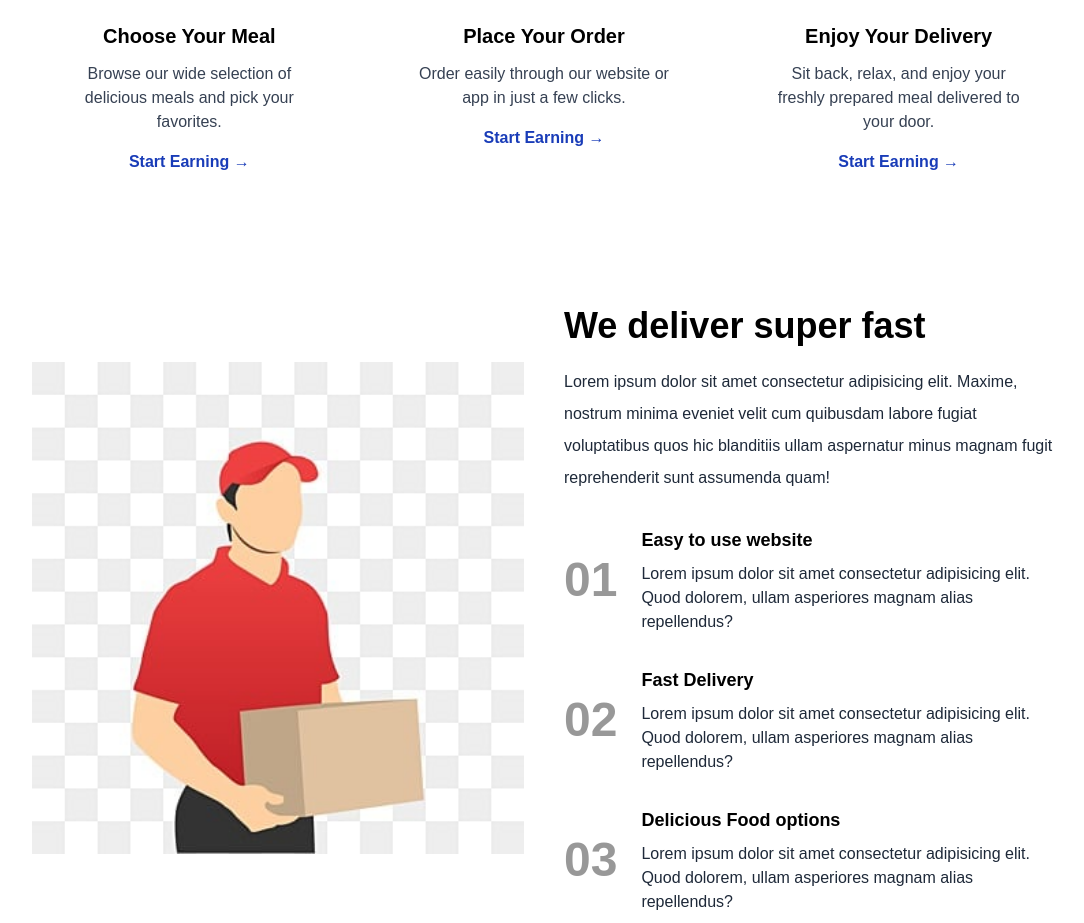
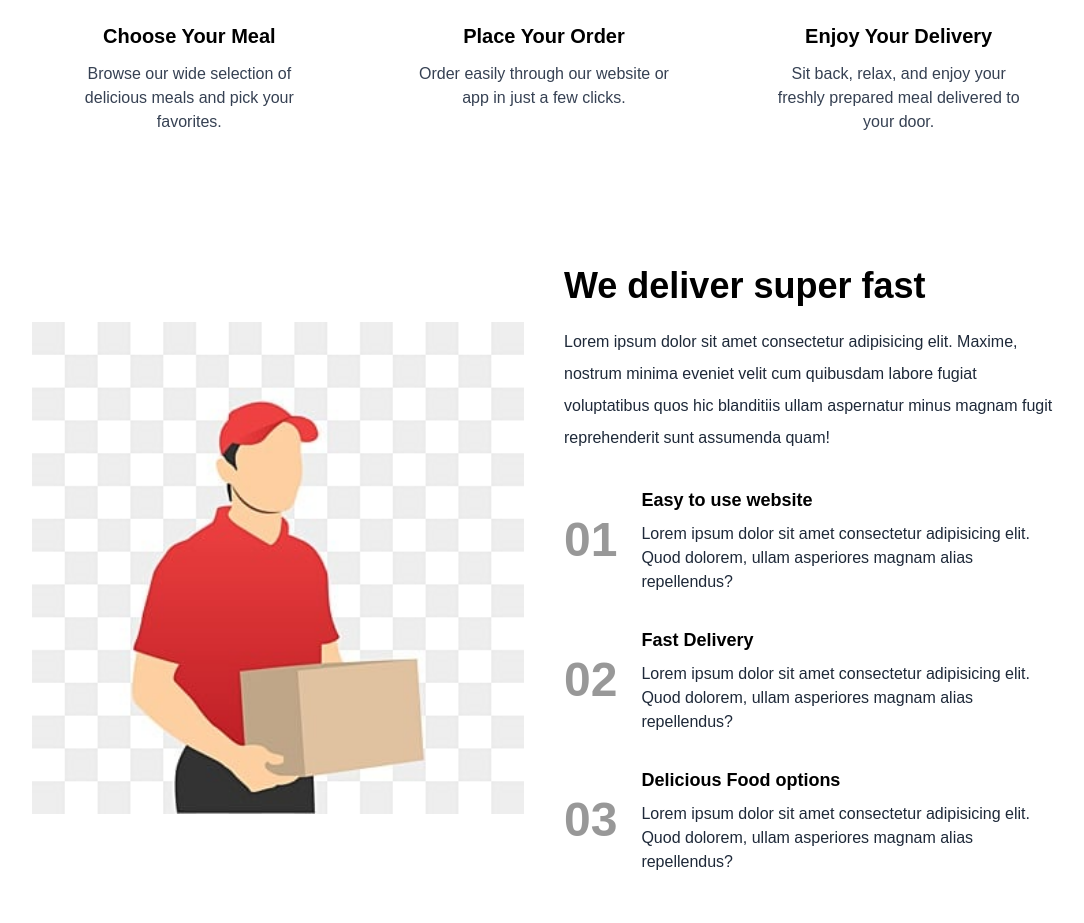
Before and after one commit to BigCelz/food-app, a Next.js app: page / in a window 1280 px wide. Shown: the part 2524-3447 px from the top of the page, without its empty margins (96-1180 px from the left). Built offline with nearby package versions, Linux system fonts and the light colour scheme.

Commit message:
updated changes

```diff
--- a/src/app/components/Helper/ThemeToggler.jsx
+++ b/src/app/components/Helper/ThemeToggler.jsx
@@ -16,7 +16,7 @@ const ThemeToggler = () => {
   const currentTheme = theme === "system" ? systemTheme : theme;
   return (
     <button
-      className="p-2 transition w-10 h-10 rounded-full bg-blue-950 dark:bg-white dark:hover:bg-gray-400 flex items-center justify-center flex-col  duration-200"
+      className="p-2 transition w-10 h-10 rounded-full bg-blue-950 hover:bg-blue-900 dark:bg-white dark:hover:bg-gray-400 flex items-center justify-center flex-col  duration-200"
       onClick={() => setTheme(currentTheme === "dark" ? "light" : "dark")}
     >
         {currentTheme === 'dark' ? (
--- a/src/app/components/Home/HowItWork/HowItWorkCard.jsx
+++ b/src/app/components/Home/HowItWork/HowItWorkCard.jsx
@@ -24,10 +24,6 @@ const HowItWorkCard = ({ image, title, description, num }) => {
         <p className="text-center font-medium sm:w-[80%] mx-auto text-gray-700 dark:text-gray-300 mt-3 ">
           {description}
         </p>
-
-        <p className="mt-4 text-base font-bold text-blue-800 dark:text-blue-400 hover:text-blue-600 transition-all duration-150 cursor-pointer text-center">
-            Start Earning &rarr;
-        </p>
       </div>
     </div>
   );
--- a/src/app/components/Home/navbar/Nav.jsx
+++ b/src/app/components/Home/navbar/Nav.jsx
@@ -69,7 +69,7 @@ const Nav = ({ openNav }) => {
         {/* buttons */}
         <div className="flex items-center space-x-4">
           <Link href="/resturant">
-            <button className="bg-blue-950 dark:bg-white px-8 py-2.5  text-white whitespace-nowrap dark:text-black font-bold rounded-lg hover:bg-black dark:hover:bg-gray-400 transition-all duration-200 cursor-pointer">
+            <button className="bg-blue-950 dark:bg-white px-8 py-2.5  text-white whitespace-nowrap dark:text-black font-bold rounded-lg hover:bg-blue-900 dark:hover:bg-gray-400 transition-all duration-200 cursor-pointer">
               Place Order
             </button>
           </Link>
```
